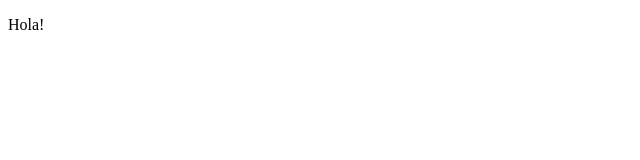
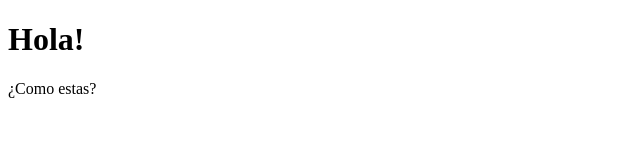
Before and after one commit to GeorgeOrd/test-node, a plain HTML site: page index.html in a window 1280 px wide. Shown: the whole page, without its empty margins (0-640 px from the left). Drawn offline with Linux system fonts and the light colour scheme.

Commit message:
Actualizacion de pregunta

```diff
--- a/index.html
+++ b/index.html
@@ -6,6 +6,7 @@
     <title>Test project node</title>
 </head>
 <body>
-    <p>Hola!</p>
+    <h1>Hola!</h1>
+    <p>¿Como estas?</p>
 </body>
 </html>
```
